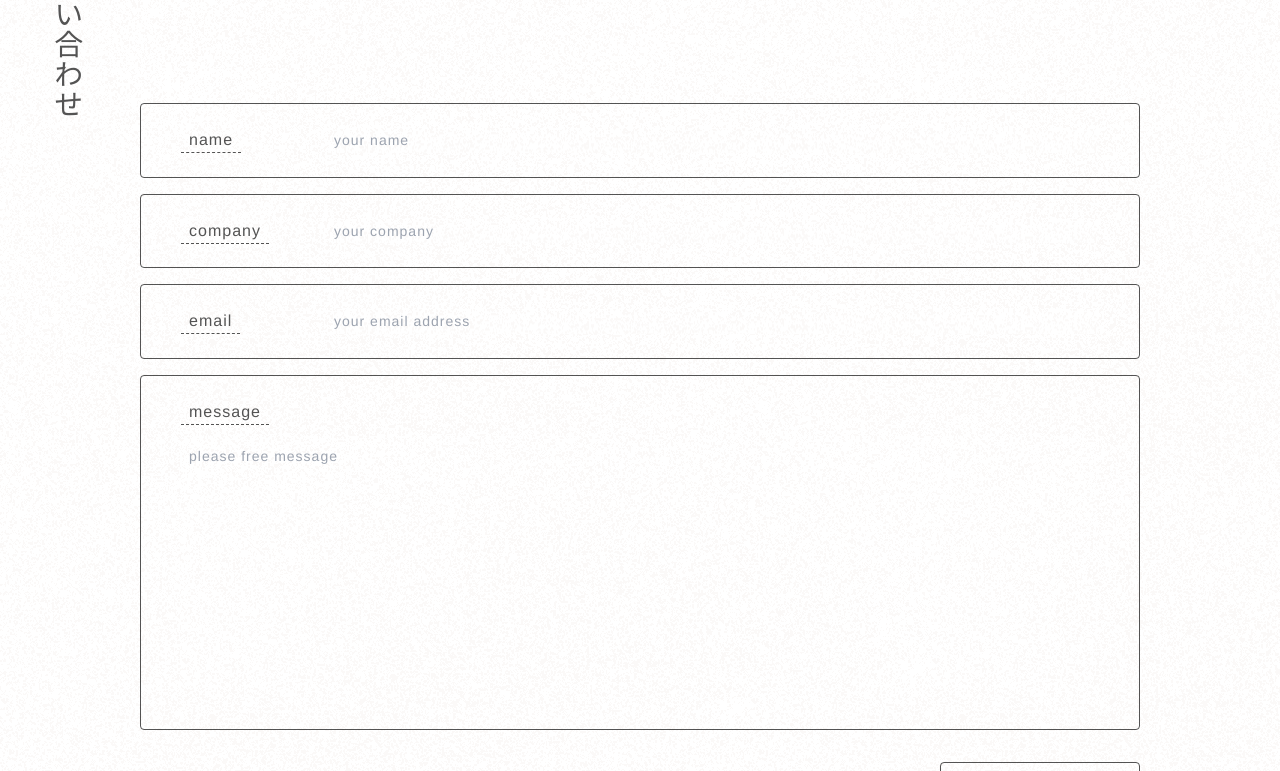
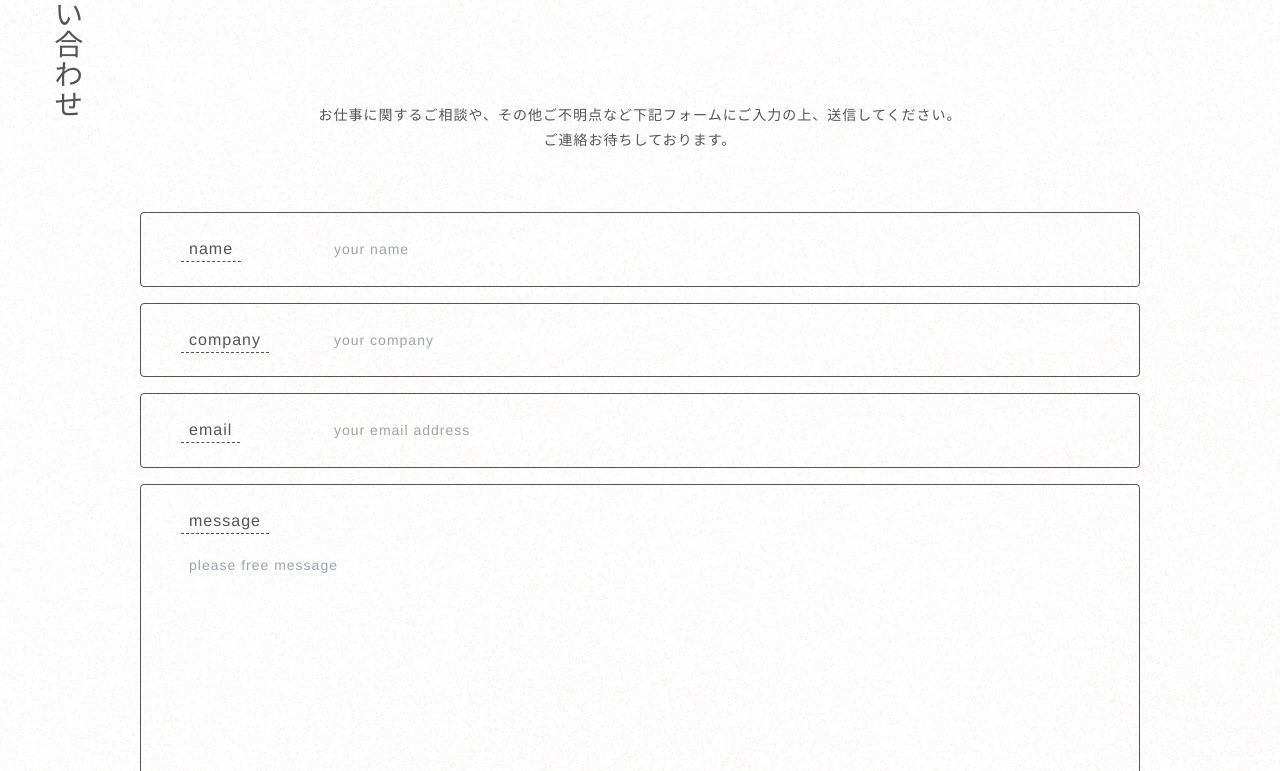
Before and after one commit to kaikojima05/porko, a Next.js app: page /contact in a window 1280 px wide. Shown: the part 649-1420 px from the top of the page. Built offline with nearby package versions, Linux system fonts and the light colour scheme.

Commit message:
コンタクトフォームに説明文追加

```diff
--- a/ui/pages/contact/section/main/index/index.tsx
+++ b/ui/pages/contact/section/main/index/index.tsx
@@ -1,10 +1,11 @@
-import { useState, useRef } from 'react'
+import { useState } from 'react'
 import { useForm } from 'react-hook-form'
 import emailjs from 'emailjs-com'
 import classNames from "classnames";
 import Section from "@/ui/base/section";
 import { Button } from '@/ui/base/button'
 import FormInput from '@/ui/snippet/formInput'
+import { HeadingH3 } from '@/ui/base/heading'
 
 type FormData = {
   name: string;
@@ -47,7 +48,21 @@ export default function ContactPage() {
   return (
     <>
       <Section isTopMargin={false}>
-        <form onSubmit={onSubmit}>
+        <div>
+          <h3 className={classNames(
+            'text-[0.75rem] text-center',
+            'lg:text-[0.875rem]'
+          )}>
+            お仕事に関するご相談や、その他ご不明点など
+            <br className='md:hidden' />
+            下記フォームにご入力の上、送信してください。
+            <br />
+            ご連絡お待ちしております。
+          </h3>
+        </div>
+        <form onSubmit={onSubmit} className={classNames(
+          'mt-[3.75rem]',
+        )}>
           <div className={classNames(
             "[&>*]:mt-4",
             "first:[&>*]:mt-0",
```
